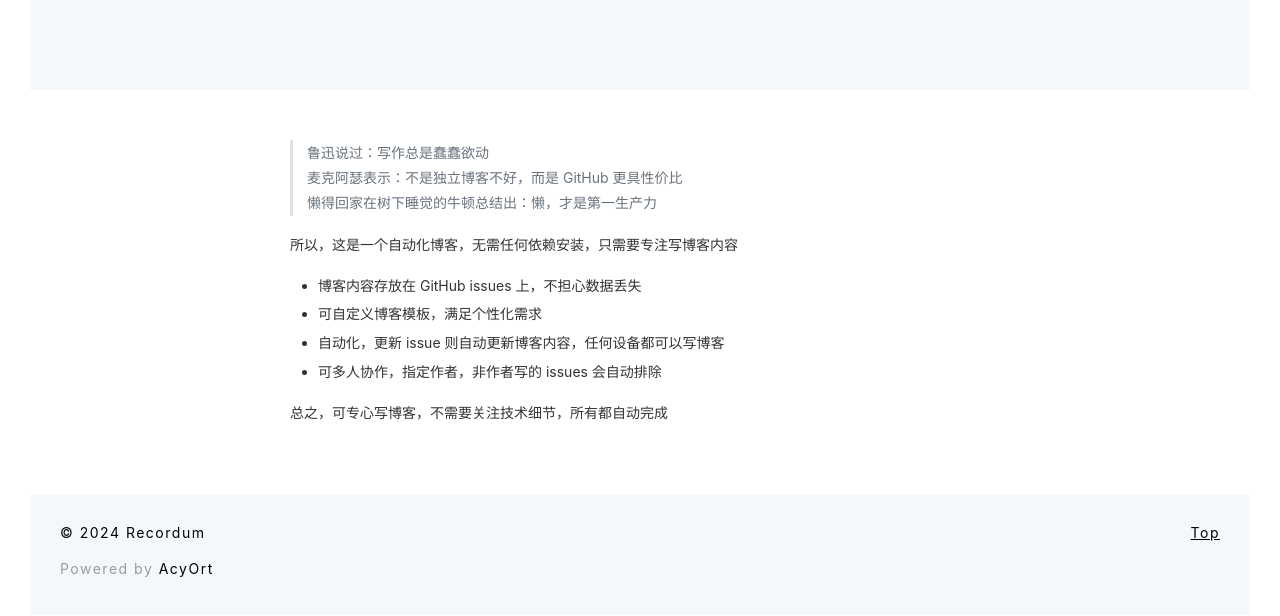
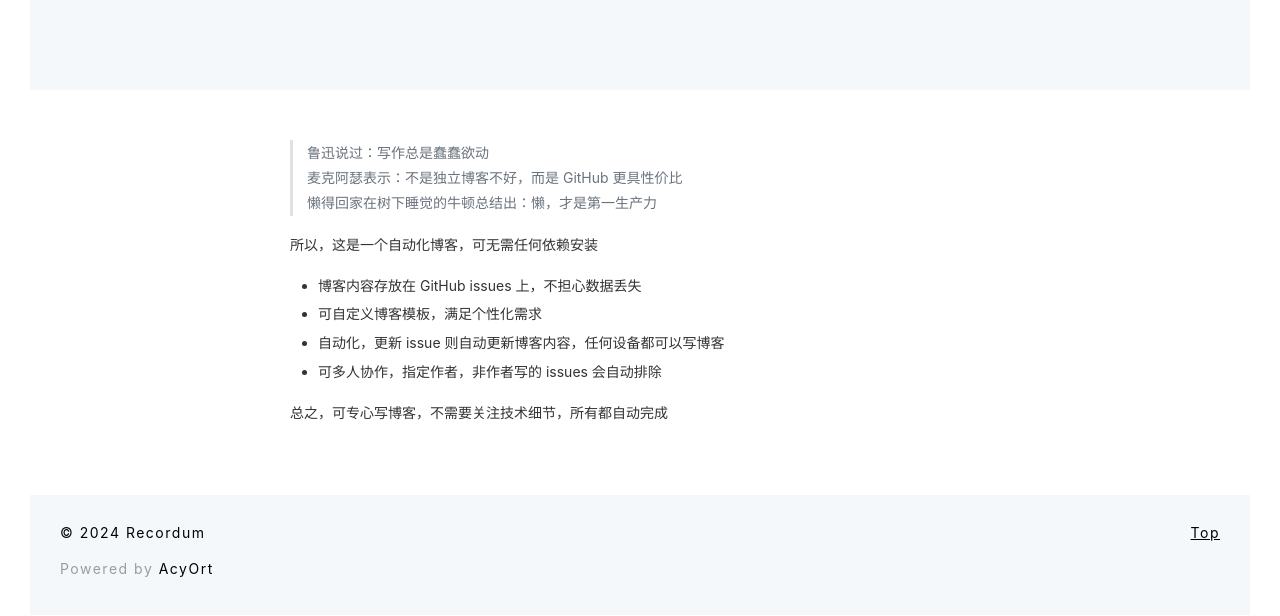
Before and after one commit to LoeiFy/loeify.github.io, a website: page docs/about/index.html in a window 1280 px wide. Shown: the part 200-816 px from the top of the page. Drawn offline with nearby package versions, Linux system fonts and the light colour scheme.

Commit message:
Updated by github action - 2024-02-22T14:42:49Z

```diff
--- a/docs/about/index.html
+++ b/docs/about/index.html
@@ -48,7 +48,7 @@ About
 <p>鲁迅说过：写作总是蠢蠢欲动
 麦克阿瑟表示：不是独立博客不好，而是 GitHub 更具性价比
 懒得回家在树下睡觉的牛顿总结出：懒，才是第一生产力</p></blockquote>
-<p>所以，这是一个自动化博客，无需任何依赖安装，只需要专注写博客内容</p><ul>
+<p>所以，这是一个自动化博客，可无需任何依赖安装</p><ul>
 <li>博客内容存放在 GitHub issues 上，不担心数据丢失</li>
 <li>可自定义博客模板，满足个性化需求</li>
 <li>自动化，更新 issue 则自动更新博客内容，任何设备都可以写博客</li>
```
